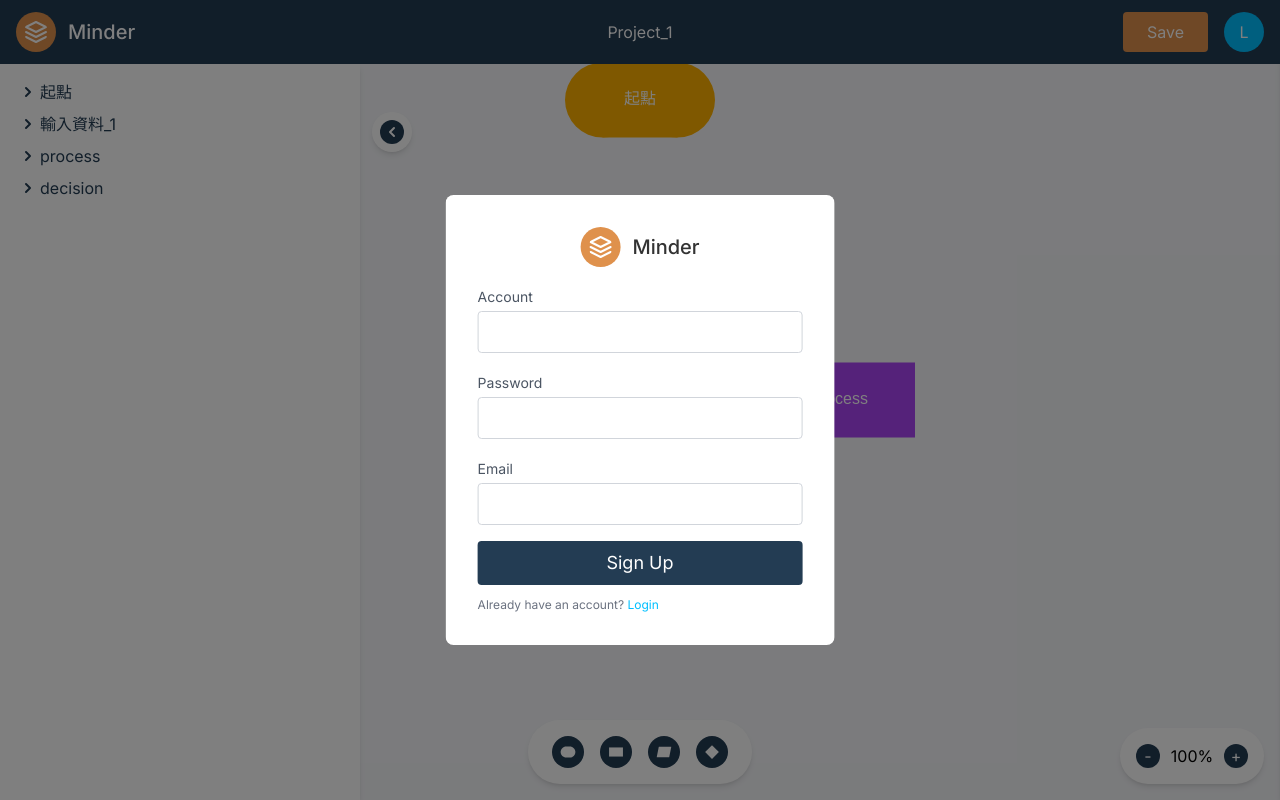
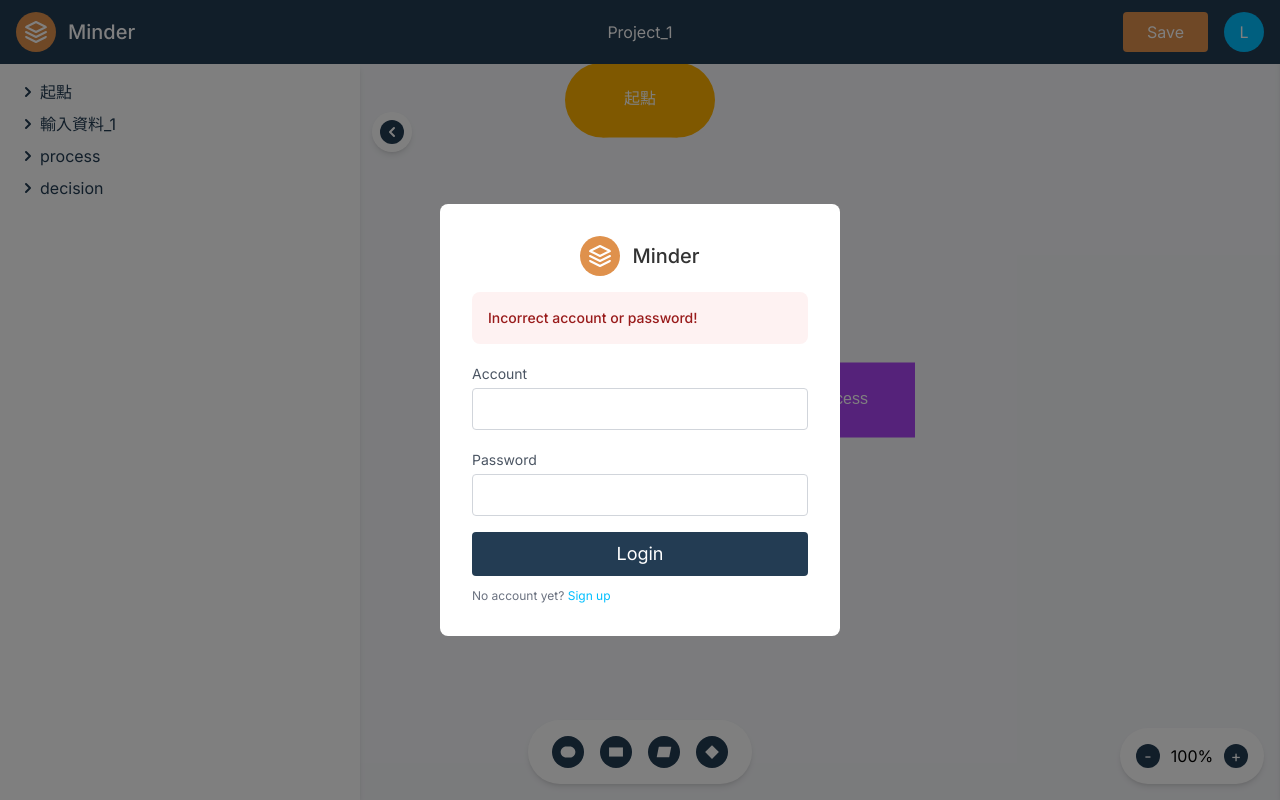
Before and after one commit to RuFrontEnd/minder, a Next.js app in the folder frontend/: page / in a window 1280 px wide. Built offline with nearby package versions, Linux system fonts and the light colour scheme.

Commit message:
layout login alert

```diff
--- a/frontend/package.json
+++ b/frontend/package.json
@@ -9,6 +9,7 @@
     "lint": "next lint"
   },
   "dependencies": {
+    "axios": "^1.6.8",
     "framer-motion": "^11.0.12",
     "lodash": "^4.17.21",
     "next": "14.0.1",
--- a/frontend/src/app/page.tsx
+++ b/frontend/src/app/page.tsx
@@ -1,5 +1,6 @@
 // TODO: terminator dataframe 新增 start & end 選項 / 更換新增 shape icon / 取消 title 重名檢查 / 終點 terminator 要判斷是否沒有接收到其他 shape(要做錯誤題示) / core shape sendTo 搬遷至 curves sendTo / 雙擊 cp1 || cp2 可自動對位  / 處理 data shape SelectFrame 開關(點擊 frame 以外要關閉) / 尋找左側列 icons / 對齊功能
 "use client";
+import axios from 'axios'
 import Core from "@/shapes/core";
 import Terminal from "@/shapes/terminal";
 import Process from "@/shapes/process";
@@ -15,6 +16,7 @@ import { useState, useRef, useEffect, useCallback, useMemo } from "react";
 import { motion } from "framer-motion";
 import { cloneDeep } from "lodash";
 import { v4 as uuidv4 } from "uuid";
+import { ChangeEventHandler } from 'react';
 import * as CoreTypes from "@/types/shapes/core";
 import * as CurveTypes from "@/types/shapes/curve";
 import * as CommonTypes from "@/types/shapes/common";
@@ -263,6 +265,11 @@ const init = {
       dec: { w: 100, h: 100 },
     },
   },
+  authInfo: {
+    account: undefined,
+    password: undefined,
+    email: undefined
+  }
 };
 
 export default function ProcessPage() {
@@ -289,9 +296,14 @@ export default function ProcessPage() {
       [dataShapeId: string]: CommonTypes.Data;
     }>({}),
     [isAccountModalOpen, setIsAccountModalOpen] = useState(true),
-    [isLogining, setIsLogining] = useState(false),
+    [isLogining, setIsLogining] = useState(true),
     [hasLogIn, setHasLogIn] = useState(false),
-    [isProjectsModalOpen, setIsProjectsModalOpen] = useState(false);
+    [isProjectsModalOpen, setIsProjectsModalOpen] = useState(false),
+    [authInfo, setAuthInfo] = useState<{
+      account: undefined | string,
+      password: undefined | string,
+      email: undefined | string
+    }>(init.authInfo)
 
   const allData = useMemo(() => {
     const _items: CommonTypes.Data = [];
@@ -1714,9 +1726,28 @@ export default function ProcessPage() {
     draw($canvas, ctx);
   };
 
-  const onClickChangeAuthButton = (_isLogin: boolean) => {
-    setIsLogining(_isLogin);
-  };
+  const onClickChangeAuthButton = (_isLogining: boolean) => {
+    setIsLogining(_isLogining);
+    setAuthInfo(init.authInfo)
+  };
+
+  const onClickLoginButton = () => {
+
+  }
+
+  const onClickSignUpButton = () => { }
+
+  const onChangeAccount: ChangeEventHandler<HTMLInputElement> = (e) => {
+    setAuthInfo(authInfo => ({ ...authInfo, account: e.target.value }))
+  }
+
+  const onChangePassword: ChangeEventHandler<HTMLInputElement> = (e) => {
+    setAuthInfo(authInfo => ({ ...authInfo, password: e.target.value }))
+  }
+
+  const onChangeEmail: ChangeEventHandler<HTMLInputElement> = (e) => {
+    setAuthInfo(authInfo => ({ ...authInfo, email: e.target.value }))
+  }
 
   useEffect(() => {
     if (useEffected) return;
@@ -1876,7 +1907,7 @@ export default function ProcessPage() {
 
   return (
     <>
-      <Modal isOpen={isAccountModalOpen && !isProjectsModalOpen && !hasLogIn}>
+      <Modal isOpen={isAccountModalOpen && !isProjectsModalOpen && !hasLogIn} width="400px">
         <div className="bg-white-500 rounded-lg p-8 flex flex-col w-full mt-10">
           <a className="flex title-font font-medium justify-center items-center text-gray-900 mb-4">
             <svg
@@ -1896,6 +1927,9 @@ export default function ProcessPage() {
             </svg>
             <span className="ml-3 text-xl text-grey-1">Minder</span>
           </a>
+          <div className="p-4 mb-4 text-sm text-red-800 rounded-lg bg-red-50 dark:bg-gray-800 dark:text-red-400" role="alert">
+            <span className="font-medium">Incorrect account or password!</span>
+          </div>
           <div className="relative mb-4">
             <label
               htmlFor="full-name"
@@ -1908,6 +1942,8 @@ export default function ProcessPage() {
               id="full-name"
               name="full-name"
               className="w-full bg-white rounded border border-gray-300 focus:border-indigo-500 focus:ring-2 focus:ring-indigo-200 text-base outline-none text-gray-700 py-1 px-3 leading-8 transition-colors duration-200 ease-in-out"
+              value={authInfo.account}
+              onChange={onChangeAccount}
             />
           </div>
           <div className="relative mb-4">
@@ -1918,10 +1954,12 @@ export default function ProcessPage() {
               Password
             </label>
             <input
-              type="text"
+              type="password"
               id="full-name"
               name="full-name"
               className="w-full bg-white rounded border border-gray-300 focus:border-indigo-500 focus:ring-2 focus:ring-indigo-200 text-base outline-none text-gray-700 py-1 px-3 leading-8 transition-colors duration-200 ease-in-out"
+              value={authInfo.password}
+              onChange={onChangePassword}
             />
           </div>
           {!isLogining && (
@@ -1937,12 +1975,12 @@ export default function ProcessPage() {
                 id="email"
                 name="email"
                 className="w-full bg-white rounded border border-gray-300 focus:border-indigo-500 focus:ring-2 focus:ring-indigo-200 text-base outline-none text-gray-700 py-1 px-3 leading-8 transition-colors duration-200 ease-in-out"
+                value={authInfo.email}
+                onChange={onChangeEmail}
               />
             </div>
           )}
-          <button className="text-white-500 bg-primary-500 border-0 py-2 px-8 focus:outline-none rounded text-lg">
-            {isLogining ? "Login" : "Sign Up"}
-          </button>
+          <Button className="text-lg" text={isLogining ? "Login" : "Sign Up"} onClick={isLogining ? onClickLoginButton : onClickSignUpButton} />
           <p className="text-xs text-gray-500 mt-3">
             {isLogining ? "No account yet? " : "Already have an account? "}
             <a
@@ -2110,7 +2148,7 @@ export default function ProcessPage() {
           <li className="justify-self-end self-center text-base">
             <Button
               className={"mr-4 bg-secondary-500"}
-              onClick={(e) => {}}
+              onClick={(e) => { }}
               text={
                 <div className="d-flex items-center">
                   <span className="text-white-500">Save</span>
--- a/frontend/src/components/button/index.tsx
+++ b/frontend/src/components/button/index.tsx
@@ -6,7 +6,7 @@ const Button = (props: ButtonTypes.Props) => {
   return (
     <button
       id={id}
-      className={`${className && className} text-white bg-primary-500 border-0 py-2 px-6 focus:outline-none  rounded text-md`}
+      className={`${className && className} text-white-500 bg-primary-500 hover:bg-primary-hover border-0 py-2 px-6 focus:outline-none rounded text-md ease-in-out duration-300`}
       onClick={onClick}
     >{text}</button>
   );
--- a/frontend/tailwind.config.ts
+++ b/frontend/tailwind.config.ts
@@ -14,7 +14,7 @@ const config: Config = {
           'conic-gradient(from 180deg at 50% 50%, var(--tw-gradient-stops))',
       },
       colors: {
-        primary: { 500: '#233C53' },
+        primary: { 500: '#233C53', hover: '#092C4C' },
         secondary: { 500: '#DF914C' },
         info: { 500: '#00BFFF' },
         success: { 500: '#27AE60' },
```
Also changed, not shown: 1 other file (tests, documents, lock files or other folders). Lines whose indentation alone changed are shown as unchanged.
